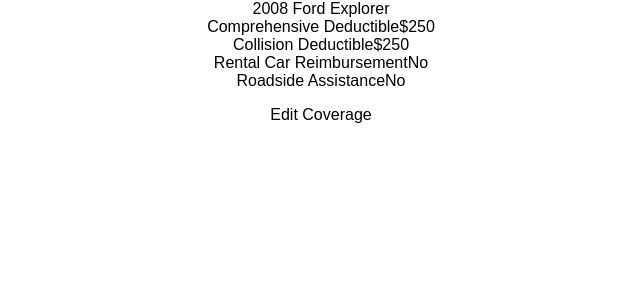
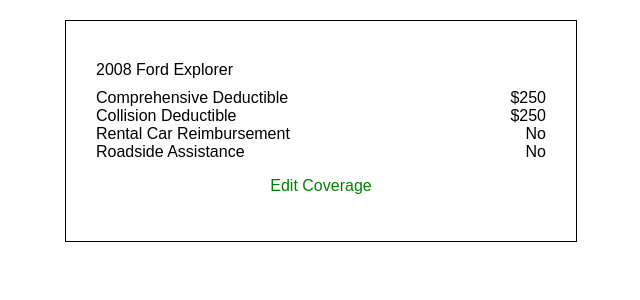
Before and after one commit to heatherpark/metromile-frontend-exercise, a React (Create React App) app: page / in a window 1280 px wide. Shown: the top 300 px of the page, without its empty margins (319-959 px from the left). Built offline with nearby package versions, Linux system fonts and the light colour scheme.

Commit message:
Add basic styles

```diff
--- a/src/components/App/App.js
+++ b/src/components/App/App.js
@@ -11,7 +11,8 @@
   state = {
     coverageOptions: coverages.coverageOptions,
     currentLimits: vehicle,
-    editing: false
+    editing: false,
+    vehicle: vehicle.name
   }
 
   saveLimits = newLimits => {
@@ -28,10 +29,12 @@
         {this.state.editing ?
           <EditCoverage
             currentLimits={this.state.currentLimits}
+            vehicle={this.state.vehicle}
             coverageOptions={this.state.coverageOptions}
             saveLimits={this.saveLimits}
             showEditPage={this.showEditPage} />
           : <CoverageLimits
+              vehicle={this.state.vehicle}
               coverageOptions={this.state.coverageOptions}
               currentLimits={this.state.currentLimits}
               showEditPage={this.showEditPage} />}
--- a/src/components/CoverageChanges/CoverageChanges.js
+++ b/src/components/CoverageChanges/CoverageChanges.js
@@ -39,7 +39,8 @@
   };
 
   return (
-    <div>
+    <div className="container">
+      <p className="header">Coverage Changes</p>
       {renderLimits()}
       <p className="link" onClick={props.onSaveLimits}>Save Changes</p>
       <p className="link" onClick={() => props.showEditPage(false)}>Cancel Changes</p>
--- a/src/components/CoverageLimits/CoverageLimits.js
+++ b/src/components/CoverageLimits/CoverageLimits.js
@@ -44,7 +44,7 @@
 
   return (
     <div className="container">
-      <div className="header">{props.currentLimits && props.currentLimits.name}</div>
+      <div className="header">{props.vehicle}</div>
       <div className="limits">
         {renderLimits()}
       </div>
--- a/src/components/CoverageOptions/CoverageOptions.js
+++ b/src/components/CoverageOptions/CoverageOptions.js
@@ -5,7 +5,7 @@
     return options.map(optionGroup => {
       return (
         <div>
-          <h2 className="header">{optionGroup.title}</h2>
+          <p className="header">{optionGroup.title}</p>
           <select onChange={(e) => props.onChooseOption(optionGroup.name, e.target.value)}>
             {optionGroup.options.map(option =>
               <option
@@ -19,6 +19,7 @@
 
   return (
     <div className="container">
+      <p className="header">{props.vehicle}</p>
       {renderOptions(props.options)}
     </div>
   );
--- a/src/components/EditCoverage/EditCoverage.js
+++ b/src/components/EditCoverage/EditCoverage.js
@@ -28,6 +28,7 @@
     return (
       <div>
         <CoverageOptions
+          vehicle={this.props.vehicle}
           limits={this.state.chosenLimits || this.props.currentLimits}
           onChooseOption={this.onChooseOption}
           options={this.props.coverageOptions} />
--- a/src/index.css
+++ b/src/index.css
@@ -1,5 +1,35 @@
+* {
+  box-sizing: border-box;
+}
+
 body {
   margin: 0;
   padding: 0;
   font-family: sans-serif;
 }
+
+.container {
+  width: 40%;
+  margin: 20px auto;
+  border: 1px solid black;
+  padding: 30px;
+}
+
+.header {
+  text-align: left;
+  margin: 10px 0;
+}
+
+.limits {
+  margin: 10px 0;
+}
+
+.limit {
+  display: flex;
+  justify-content: space-between;
+}
+
+.link {
+  cursor: pointer;
+  color: green;
+}
```
